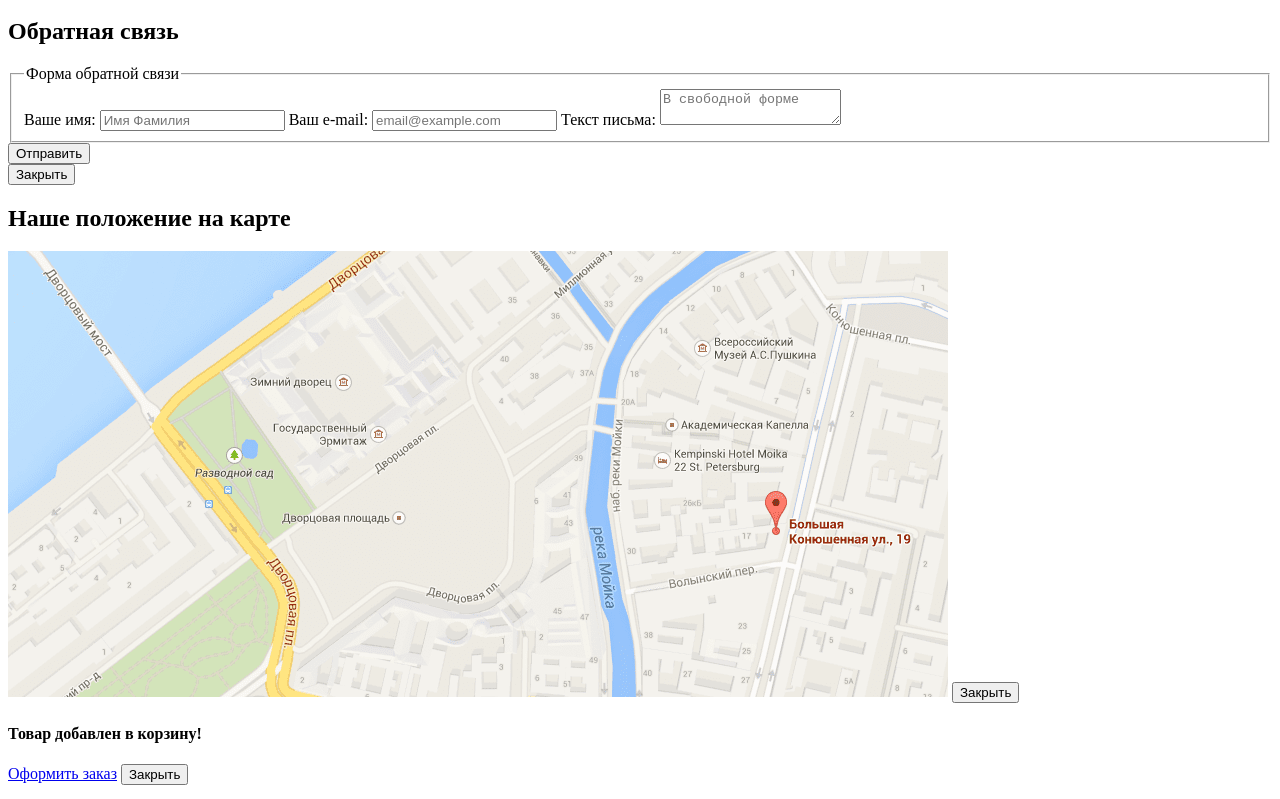
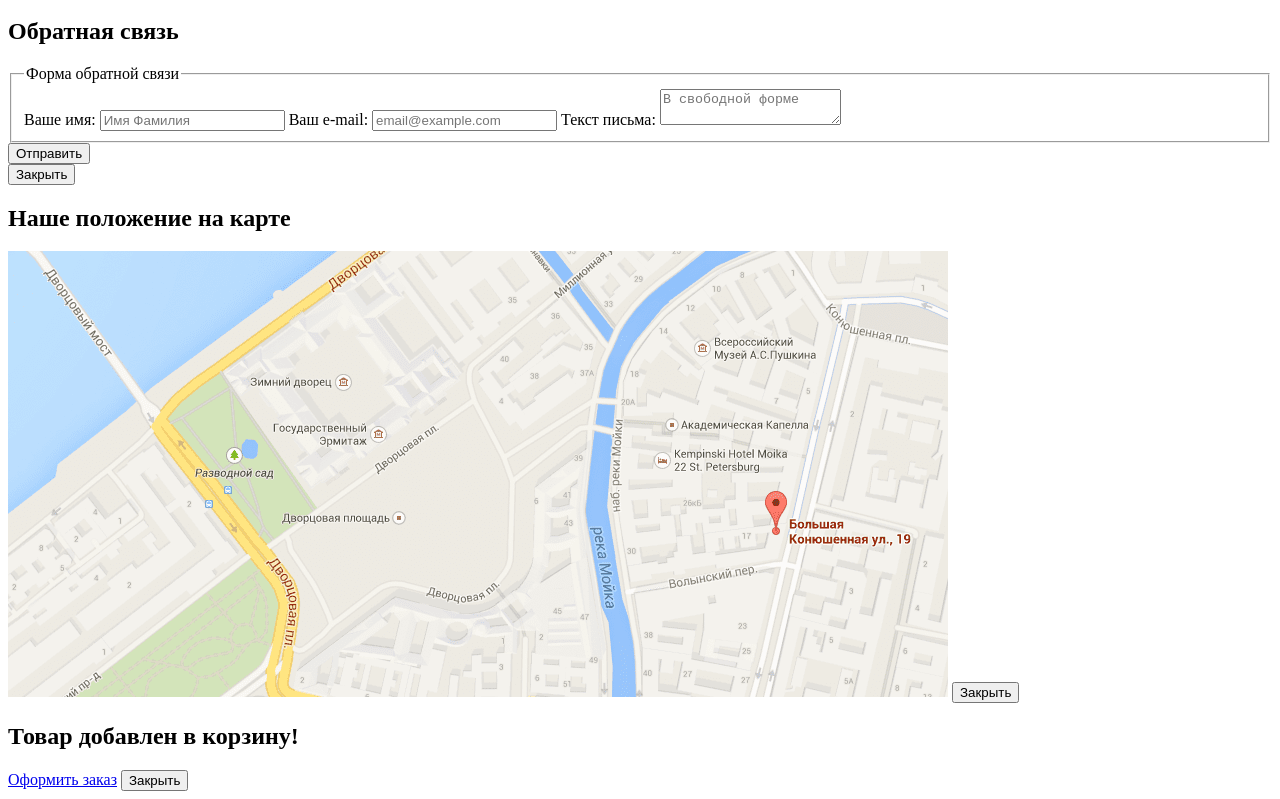
Before and after one commit to evgeniy1st/853351-technomart-26, a plain HTML site: page index.html in a window 1280 px wide. Shown: the part 4397-5196 px from the top of the page. Drawn offline with Linux system fonts and the light colour scheme.

Commit message:
Изменеён уровень заголовка в последней модалке

```diff
--- a/index.html
+++ b/index.html
@@ -327,7 +327,7 @@
     <button type="button"><span class="visually-hidden">Закрыть</span></button>
   </section>
   <section class="modal-add-cart">
-    <h4>Товар добавлен в корзину!</h4>
+    <h2>Товар добавлен в корзину!</h2>
     <a href="#">Оформить заказ</a>
     <button type="button"><span class="visually-hidden">Закрыть</span></button>
   </section>
```
